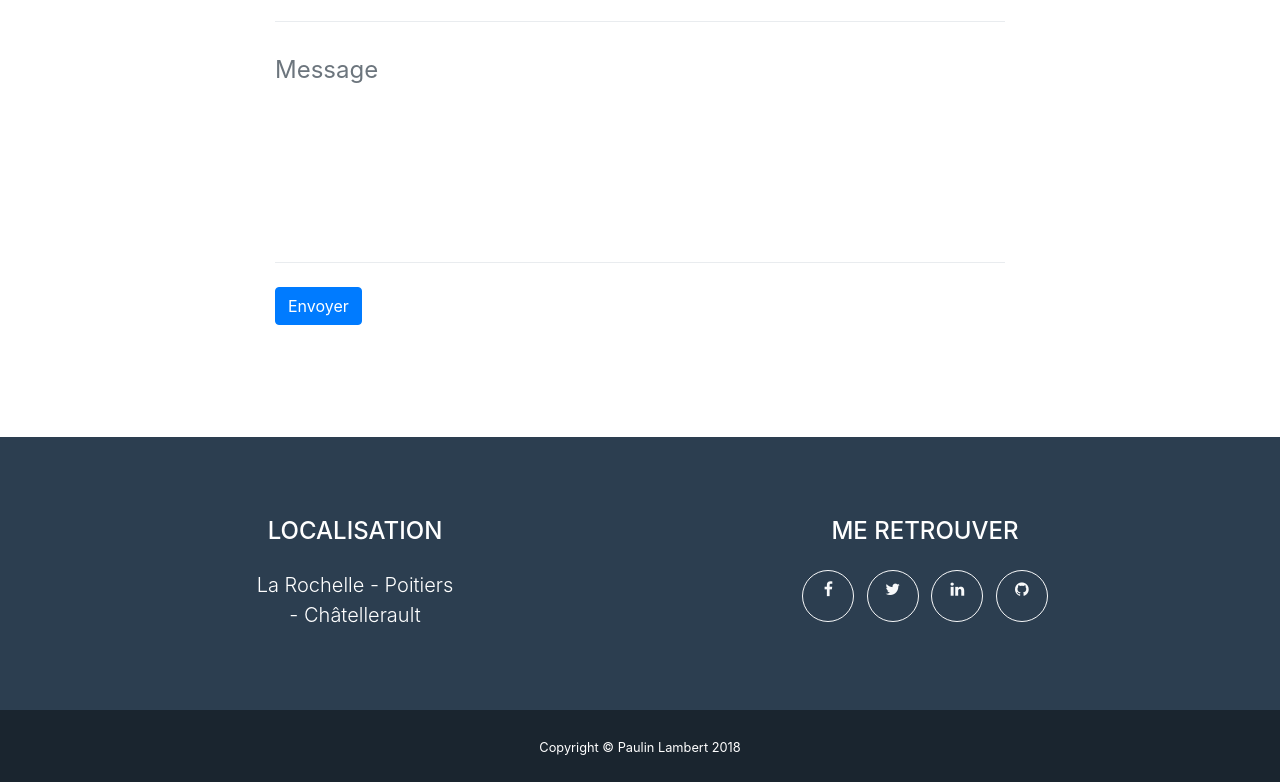
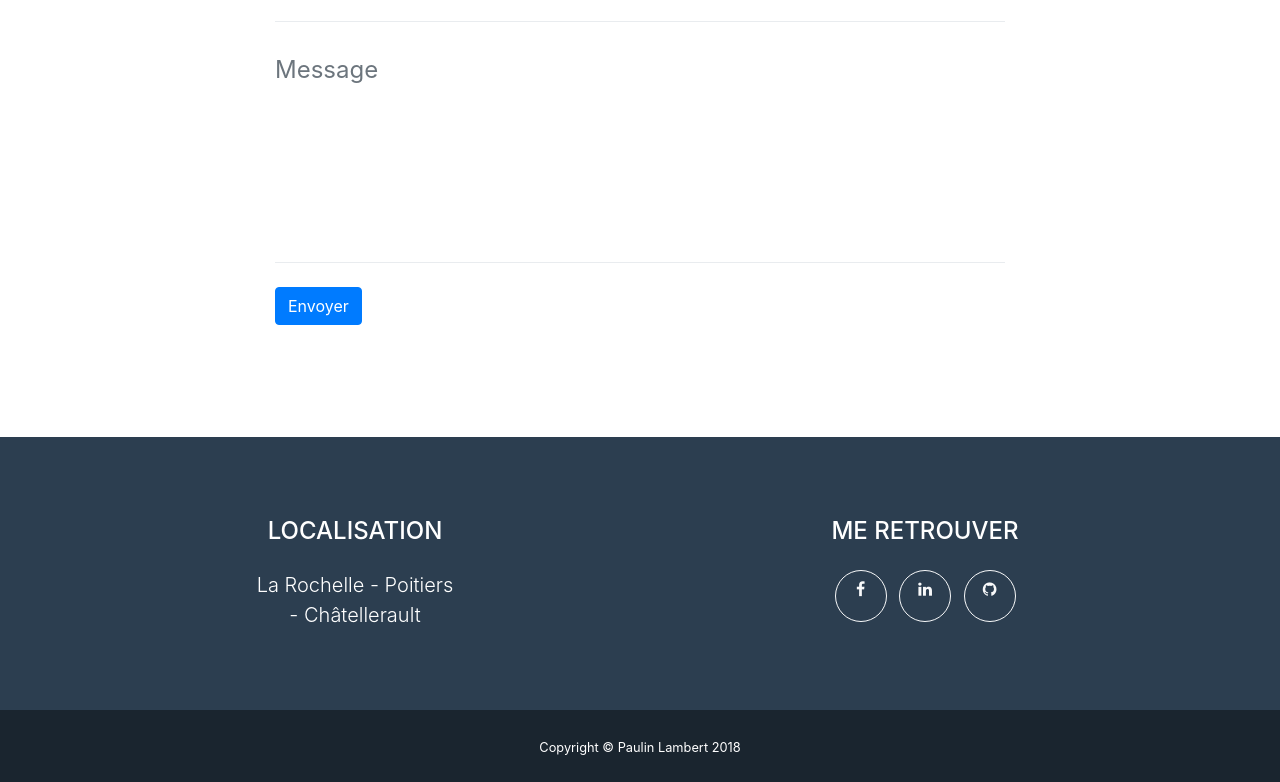
Before and after one commit to PaulinL/paulin-lambert, a website with bundled scripts: page index.html in a window 1280 px wide. Shown: the part 2782-3564 px from the top of the page. Built offline with nearby package versions, Linux system fonts and the light colour scheme.

```diff
--- a/index.html
+++ b/index.html
@@ -211,11 +211,6 @@
                 </a>
               </li>
               <li class="list-inline-item">
-                <a class="btn btn-outline-light btn-social text-center rounded-circle" href="https://twitter.com/paulinlmbrt">
-                  <i class="fa fa-fw fa-twitter"></i>
-                </a>
-              </li>
-              <li class="list-inline-item">
                 <a class="btn btn-outline-light btn-social text-center rounded-circle" href="https://www.linkedin.com/in/paulin-lambert/">
                   <i class="fa fa-fw fa-linkedin"></i>
                 </a>
```
Also changed, not shown: 1 other file.
